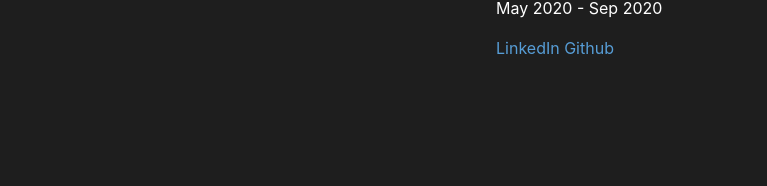
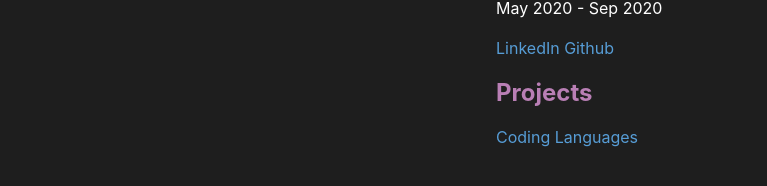
Before and after one commit to mgulson/personal-website, a React (Create React App) app: page / in a window 1280 px wide. Shown: the part 424-610 px from the top of the page, without its empty margins (36-803 px from the left). Built offline with nearby package versions, Linux system fonts and the light colour scheme.

Commit message:
add coding language link

```diff
--- a/src/components/resume/resume.js
+++ b/src/components/resume/resume.js
@@ -1,5 +1,6 @@
 import React from 'react';
 import Headshot from '../../img/michael-gulson-headshot.JPG'
+import { Link } from 'react-router-dom'
 import Grid from '@mui/material/Grid'
 import './Resume.css'
 class Resume extends React.Component  {
@@ -24,6 +25,9 @@ class Resume extends React.Component  {
               <a href="https://www.linkedin.com/in/michael-gulson-578270111" target="_blank">LinkedIn</a>
               <span>                                                          </span>
               <a href="https://www.github.com/michaelgulson" target="_blank">Github</a>
+              <br></br>
+              <h2>Projects</h2>
+              <Link to='coding-languages'>Coding Languages</Link>
             </div>
           </div>
         </Grid>
```
